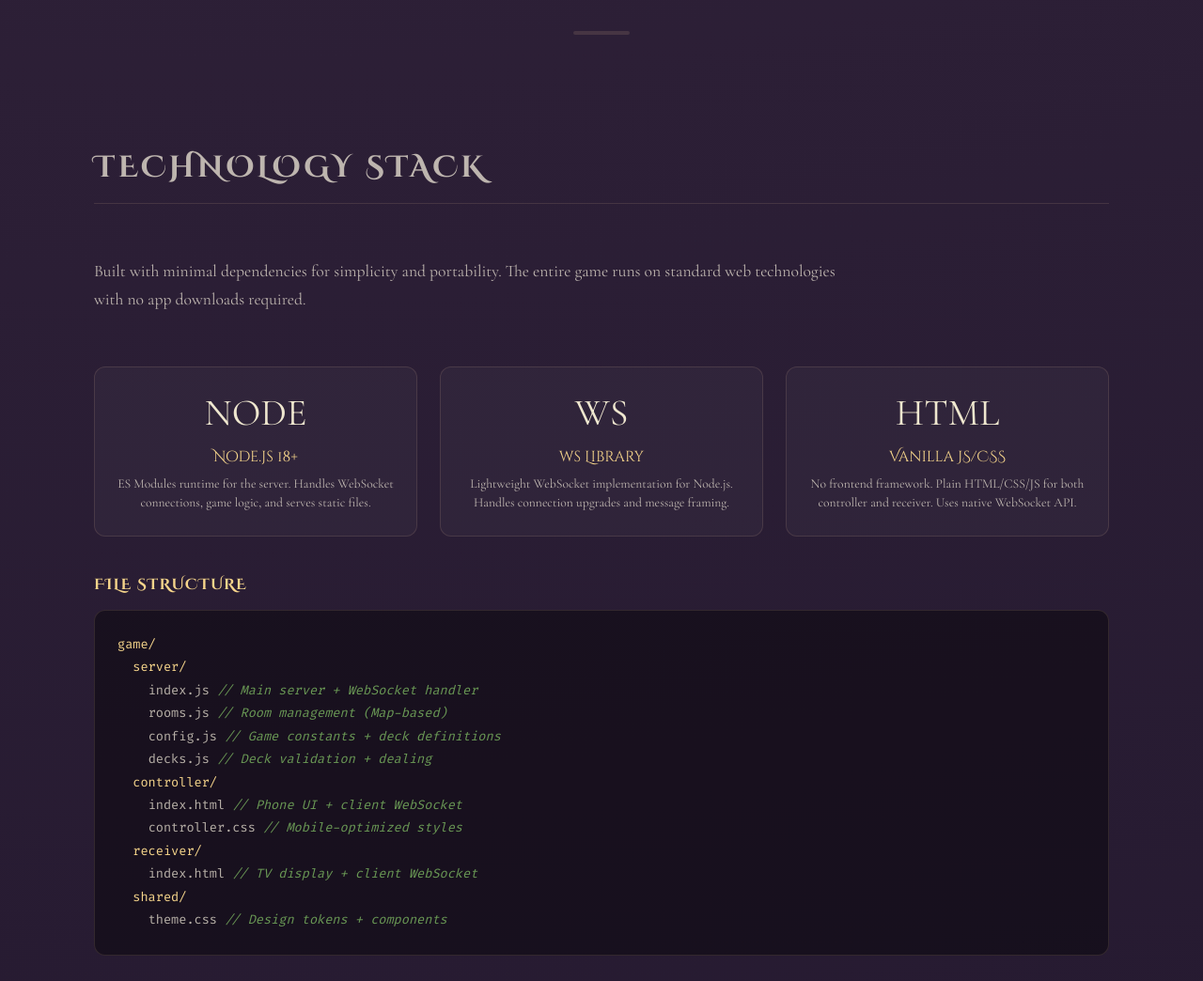
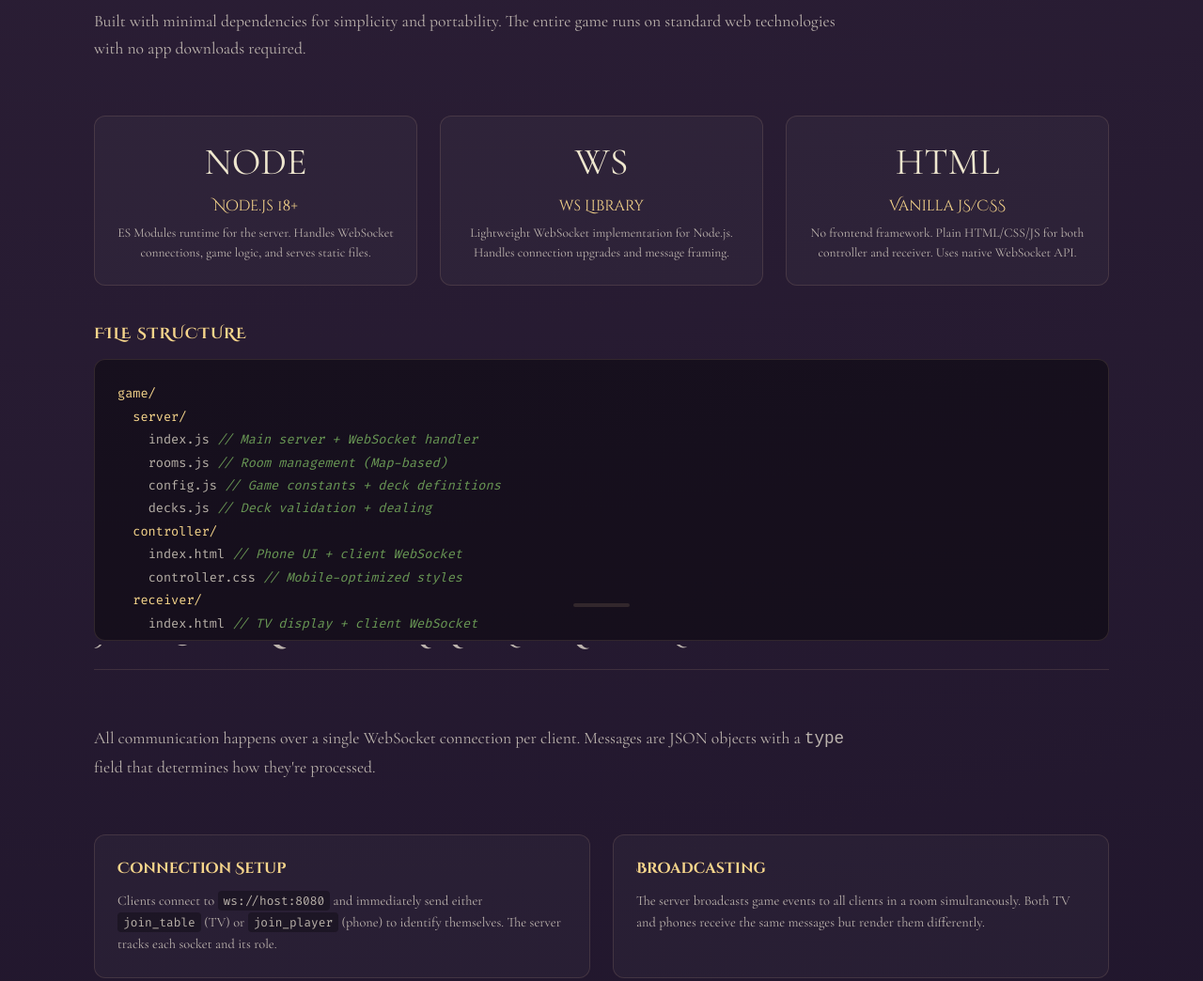
Before and after one commit to shiveeshfotedar/dungeon-dashers, a website: page game/SDD.html in a window 1280 px wide. Shown: the part 1714-2758 px from the top of the page at 94% size. Drawn offline with nearby package versions, Linux system fonts and the light colour scheme.

Commit message:
Make all sections uniform height with scrollable content

```diff
--- a/game/SDD.html
+++ b/game/SDD.html
@@ -23,6 +23,7 @@
 
     .slide {
       min-height: 100vh;
+      max-height: 100vh;
       padding: 80px 100px;
       max-width: 1400px;
       margin: 0 auto;
@@ -31,6 +32,7 @@
       justify-content: center;
       scroll-snap-align: start;
       position: relative;
+      overflow-y: auto;
     }
 
     .slide::after {
@@ -127,6 +129,8 @@
       font-size: 0.85rem;
       line-height: 1.6;
       overflow-x: auto;
+      overflow-y: auto;
+      max-height: 400px;
       color: var(--color-text);
       white-space: pre-wrap;
     }
@@ -392,6 +396,8 @@
       font-family: 'Fira Code', monospace;
       font-size: 0.85rem;
       line-height: 1.8;
+      max-height: 300px;
+      overflow-y: auto;
     }
 
     .file-tree .folder {
```
